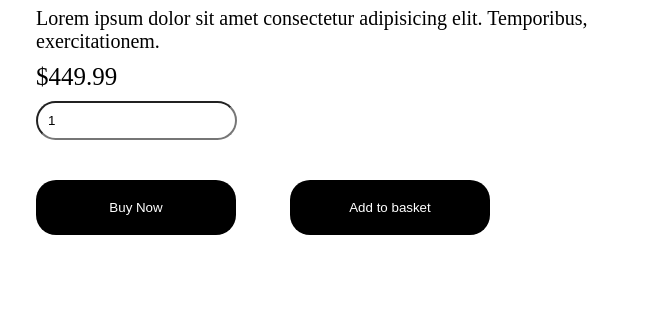
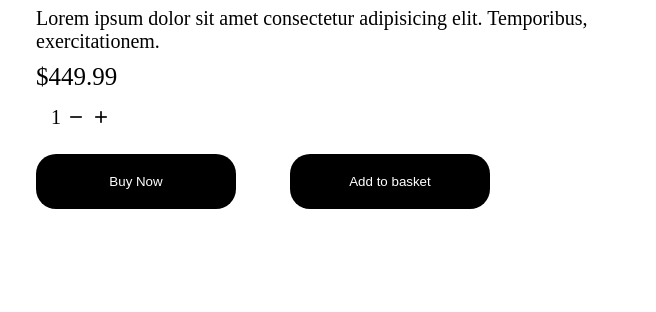
Before and after one commit to HsrRaza/ProductPage, a plain HTML site: page index.html in a window 1280 px wide. Shown: the part 101-413 px from the top of the page, 624-1280 px from the left. Drawn offline with nearby package versions, Linux system fonts and the light colour scheme.

Commit message:
css  commit

```diff
--- a/index.html
+++ b/index.html
@@ -5,6 +5,10 @@
     <meta name="viewport" content="width=device-width, initial-scale=1.0">
     <title>Cart</title>
     <link rel="stylesheet" href="style.css">
+    <link
+    href="https://cdn.jsdelivr.net/npm/remixicon@4.5.0/fonts/remixicon.css"
+    rel="stylesheet"
+/>
 </head>
 <body>
     <div id="main">
@@ -15,10 +19,10 @@
         <div id="part2">
             <h2 class="elem">Shoes</h2>
             <p class="elem">Lorem ipsum dolor sit amet consectetur adipisicing elit. Temporibus, exercitationem.</p>
-            <h3 class="elem">$449.99</h3>
+            <h3 id="prices" class="elem">$449.99</h3>
             <div>
 
-                <input type="number" value="1">
+                <h4 id="value">1 <i  id="minus" class="ri-subtract-line"> <i  id="plus" class="ri-add-line"></i> </i></h4>
             </div>
             <button class="elem">Buy Now</button>
             <button class="elem">Add to basket</button>
--- a/style.css
+++ b/style.css
@@ -70,12 +70,16 @@ button{
     color: #fff;
     background-color: #000;
 
-}
-input{
-    margin-bottom: 30px;
-    padding: 10px;
-    border-radius: 20px;
-    /* border: none;/ */
-    /* outline: none; */
+
 
 }
+h4{
+    font-size: 20px;
+    margin: 15px;
+    font-weight: 500;
+}
+h4 i{
+    margin-right: 30px;
+    font-size: 20px;
+    font-weight: 500;
+}
```
Also changed, not shown: script.js (+23 -0 lines).
